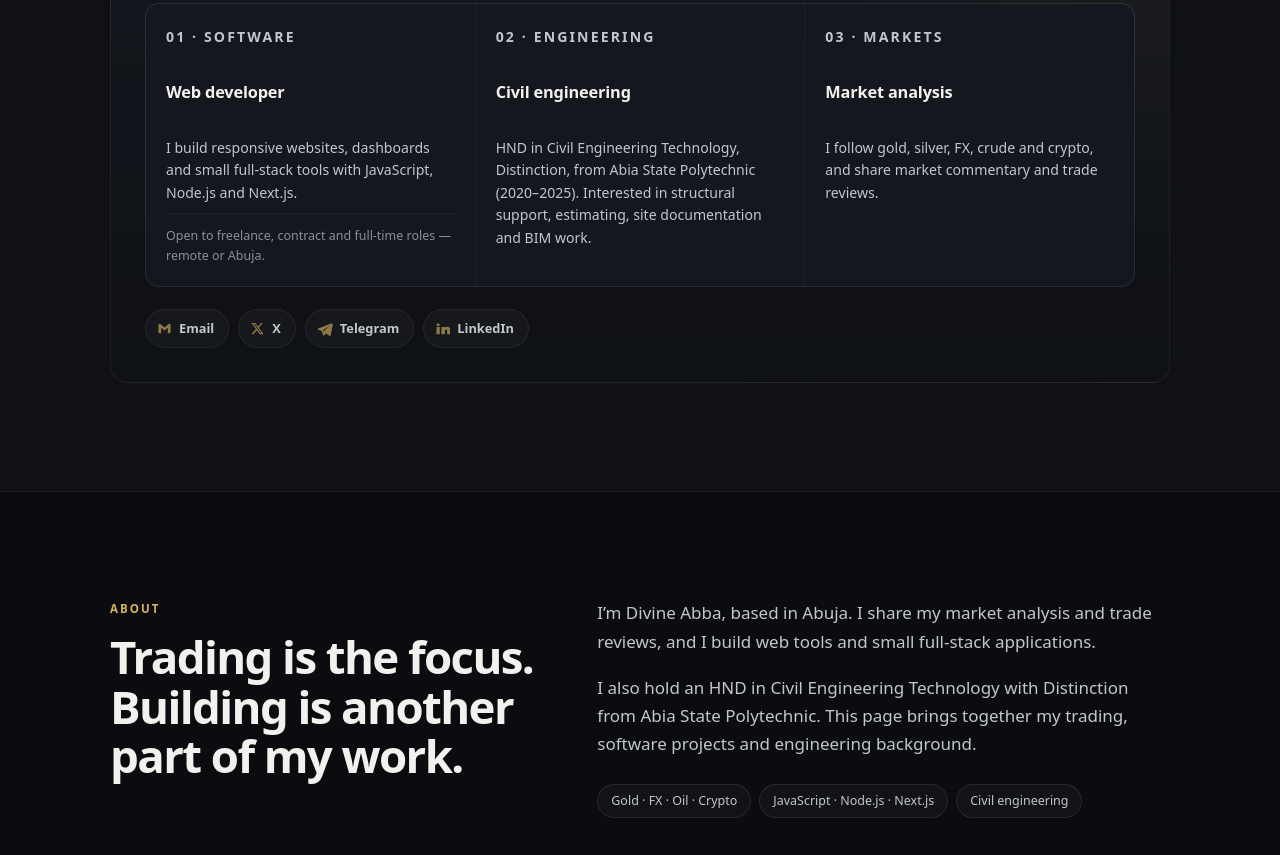
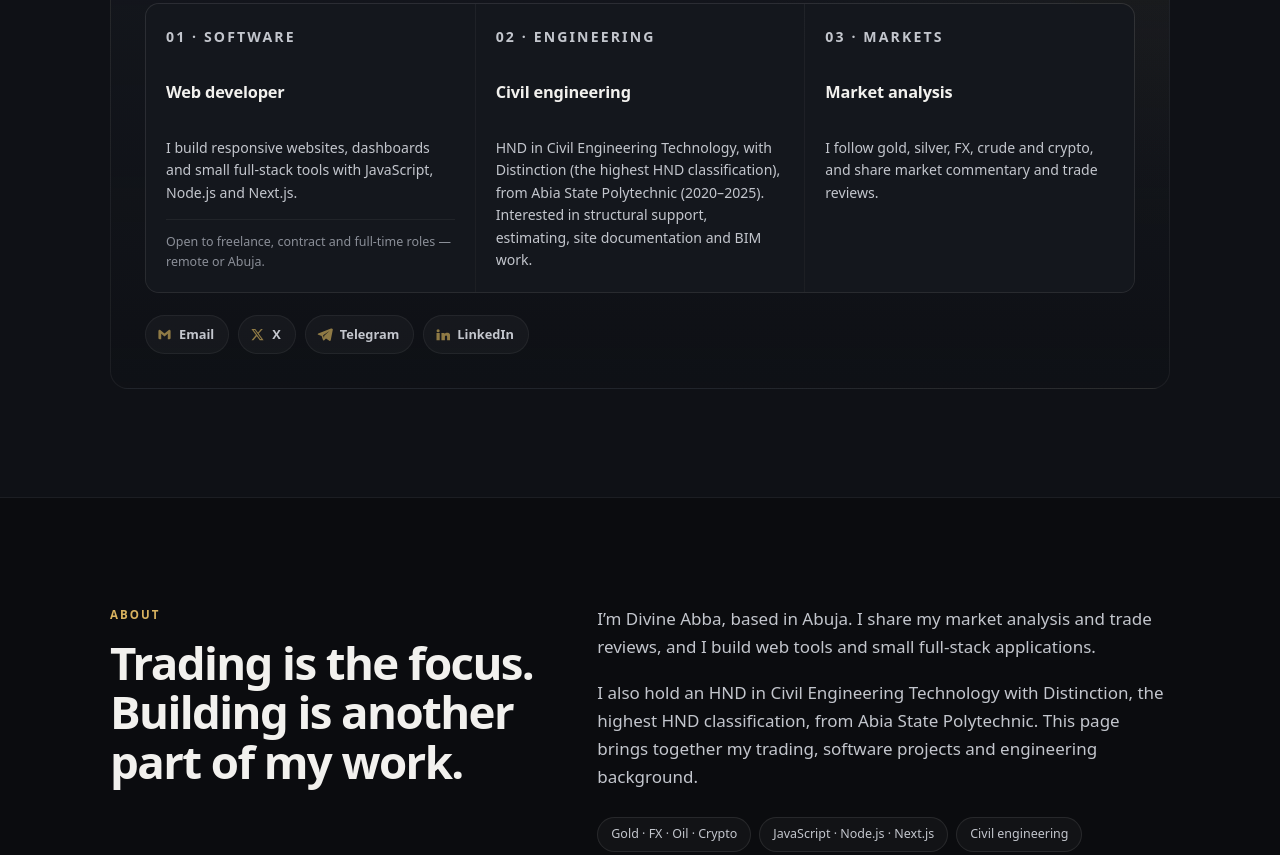
Before and after one commit to Divine-AC/mylandingpage, a plain HTML site: page index.html in a window 1280 px wide. Shown: the part 5820-6675 px from the top of the page. Drawn offline with Linux system fonts and the light colour scheme.

Commit message:
Clarify HND distinction classification

```diff
--- a/index.html
+++ b/index.html
@@ -321,7 +321,7 @@
         <article class="service">
           <p class="service-tag">02 · Engineering</p>
           <h4>Civil engineering</h4>
-          <p>HND in Civil Engineering Technology, Distinction, from Abia State Polytechnic (2020–2025). Interested in structural support, estimating, site documentation and BIM work.</p>
+          <p>HND in Civil Engineering Technology, with Distinction (the highest HND classification), from Abia State Polytechnic (2020–2025). Interested in structural support, estimating, site documentation and BIM work.</p>
         </article>
         <article class="service">
           <p class="service-tag">03 · Markets</p>
@@ -351,7 +351,7 @@
         web tools and small full-stack applications.
       </p>
       <p>
-        I also hold an HND in Civil Engineering Technology with Distinction from Abia State Polytechnic.
+        I also hold an HND in Civil Engineering Technology with Distinction, the highest HND classification, from Abia State Polytechnic.
         This page brings together my trading, software projects and engineering background.
       </p>
       <div class="chip-row">
```
